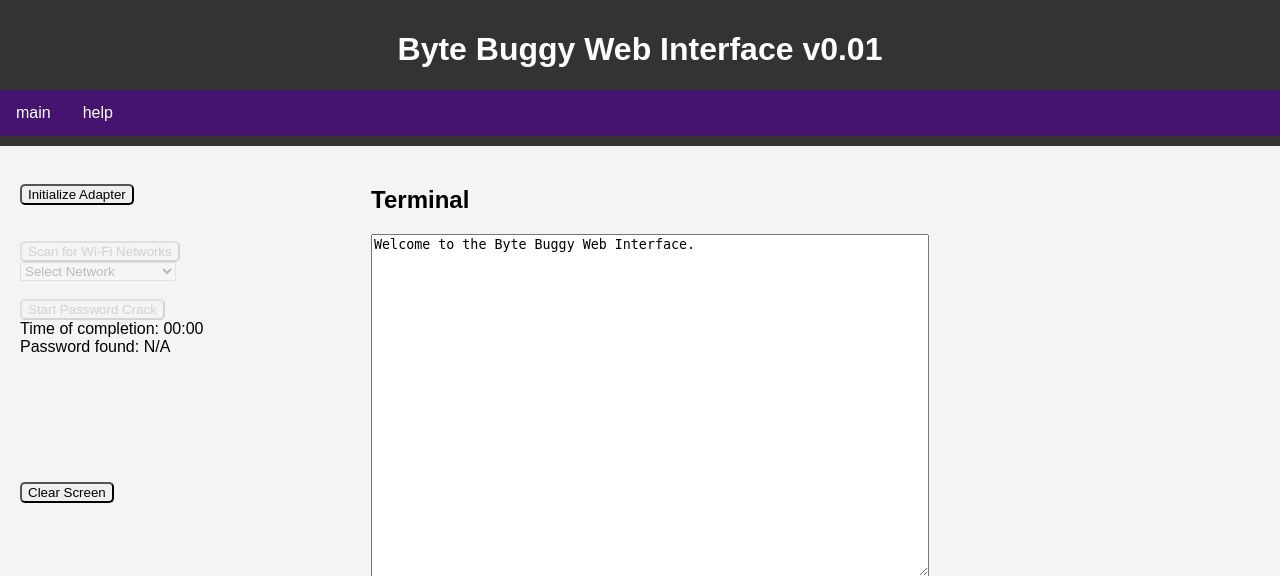
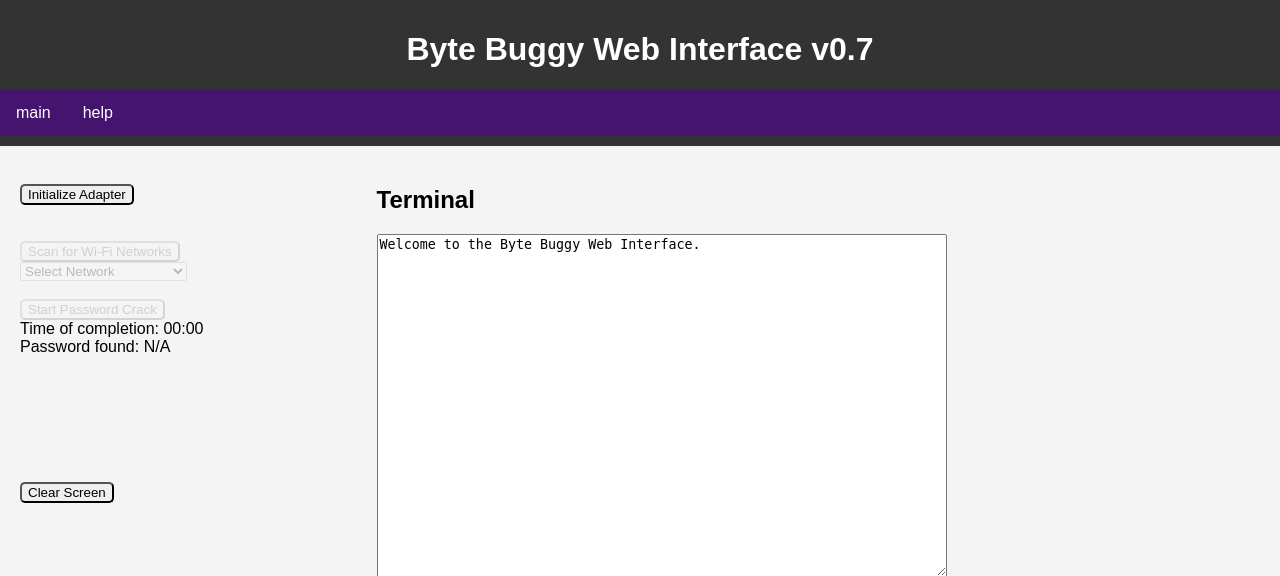
Before and after one commit to RCAttack/byteBuggy2, a Flask app: page / in a window 1280 px wide. Shown: the top 576 px of the page. Run offline with Flask 3, Linux system fonts and the light colour scheme.

Commit message:
Alligned args

```diff
--- a/mainapp.py
+++ b/mainapp.py
@@ -28,7 +28,7 @@
     args_obj = Arguments(Configuration)
     args_dict = vars(args_obj.args)
 
-    return render_template('help.html', args=args_dict)
+    return render_template('help.html',  args=args_dict)
 
 if __name__ == '__main__':
     app.run(debug=True, host='0.0.0.0')
--- a/templates/base.html
+++ b/templates/base.html
@@ -4,7 +4,7 @@
 <head>
     <meta charset="UTF-8">
     <meta name="viewport" content="width=device-width, initial-scale=1.0">
-    <title>Byte Buggy Web Interface v0.500</title>
+    <title>Byte Buggy Web Interface</title>
     <link rel="stylesheet" type="text/css" href="static/css/main.css">
 
     <style>
@@ -20,7 +20,7 @@
 
 <body>
     <header>
-        <h1>Byte Buggy Web Interface v0.01</h1>
+        <h1>Byte Buggy Web Interface v0.7</h1>
 
         <nav>
             <ul>
--- a/templates/main.html
+++ b/templates/main.html
@@ -33,6 +33,7 @@
         <select id="network-select" class ="button-transparent">
             <option>Select Network</option>
             <option>sample network option</option>
+            <option>sample network option 2</option>
         </select>
     </div>
 
```
Also changed, not shown: templates/help.html (+10 -5 lines).
